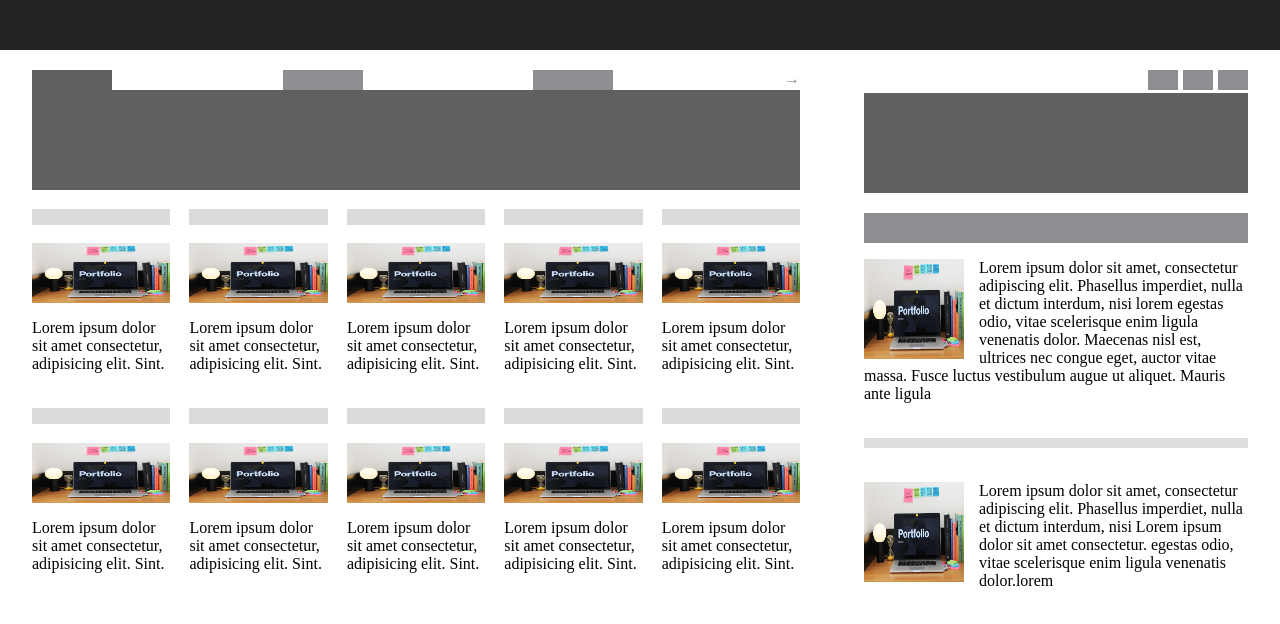
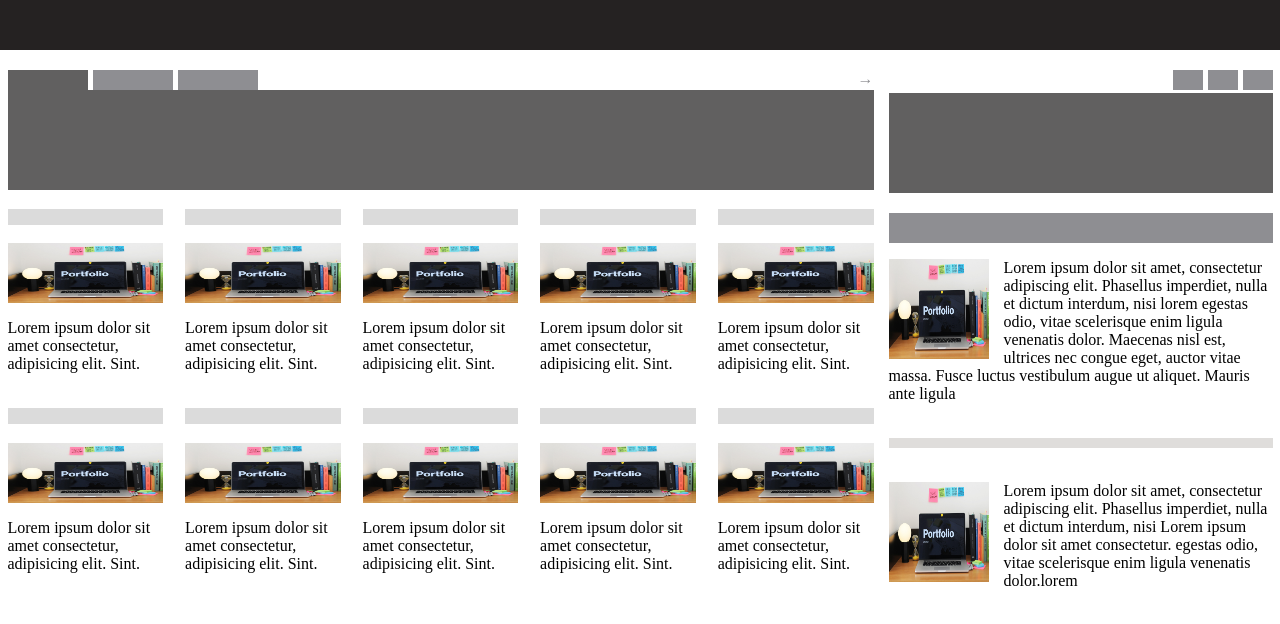
Before and after one commit to Rahmehdaraghmeh/taskfive, a plain HTML site: page index.html in a window 1280 px wide. Drawn offline with Linux system fonts and the light colour scheme.

Commit message:
change the style the first div in left side

```diff
--- a/index.html
+++ b/index.html
@@ -19,7 +19,17 @@
                 <div class=" first-div-item "></div>
                 <div class="first-div-item ">
                 </div>
-                <div class="final " style="color: rgb(142, 142, 146); font-size: medium; ">&rarr;</div>
+                <div class="first-div-item  hiden"></div>
+                <div class=" first-div-item hiden"></div>
+
+                <div class="first-div-item hiden"></div>
+                <div class=" first-div-item  hiden"></div>
+                <div class="first-div-item  hiden"></div>
+                <div class=" first-div-item  hiden"></div>
+                <div class="first-div-item  hiden"></div>
+
+
+                <div class=" final " style="color: rgb(142, 142, 146); font-size: medium; ">&rarr;</div>
             </div>
             <div class="second-div ">
                 <div class="second-div-item "> </div>
@@ -110,10 +120,10 @@
                     </p>
                 </p>
                 <div class="clear "></div> -->
-                <p><img src="./image/Portfolio-Desk.jpg" style="width:100px;height:100px;margin-right:15px; float: left;"> Lorem ipsum dolor sit amet, consectetur adipiscing elit. Phasellus imperdiet, nulla et dictum interdum, nisi lorem egestas odio, vitae
-                    scelerisque enim ligula venenatis dolor. Maecenas nisl est, ultrices nec congue eget, auctor vitae massa. Fusce luctus vestibulum augue ut aliquet. Mauris ante ligula
+                <p><img src="./image/Portfolio-Desk.jpg " style="width:100px;height:100px;margin-right:15px; float: left; "> Lorem ipsum dolor sit amet, consectetur adipiscing elit. Phasellus imperdiet, nulla et dictum interdum, nisi lorem egestas odio,
+                    vitae scelerisque enim ligula venenatis dolor. Maecenas nisl est, ultrices nec congue eget, auctor vitae massa. Fusce luctus vestibulum augue ut aliquet. Mauris ante ligula
                     <h3></h3>
-                    <p><img src="./image/Portfolio-Desk.jpg" style="width:100px;height:100px;margin-right:15px; float: left;"> Lorem ipsum dolor sit amet, consectetur adipiscing elit. Phasellus imperdiet, nulla et dictum interdum, nisi Lorem ipsum dolor
+                    <p><img src="./image/Portfolio-Desk.jpg " style="width:100px;height:100px;margin-right:15px; float: left; "> Lorem ipsum dolor sit amet, consectetur adipiscing elit. Phasellus imperdiet, nulla et dictum interdum, nisi Lorem ipsum dolor
                         sit amet consectetur. egestas odio, vitae scelerisque enim ligula venenatis dolor.lorem
                     </p>
 
--- a/style.css
+++ b/style.css
@@ -28,11 +28,10 @@
          .main-div .left .first-div {
              display: flex;
              flex-direction: row;
-                 /* background-color: red; */
-                 /* column-gap: 20px; */
-                 /* justify-content: start; */
-                 justify-content: space-between;
-                 row-gap: 20px;
+             justify-content: start;
+             /* row-gap: 20px;
+                 column-gap: 15px; */
+             gap: 5px;
          }
 
          .main-div .left .first-div .first-div-item {
@@ -41,7 +40,11 @@
              background-color: rgb(142, 142, 146);
          }
 
-             .second-div .second-div-item {
+         .main-div .left .first-div .hiden {
+             background-color: transparent;
+         }
+
+         .main-div .second-div .second-div-item {
              background-color: rgba(27, 25, 25, 0.692);
              height: 100px;
          }
```
Lines whose indentation alone changed are shown as unchanged.
